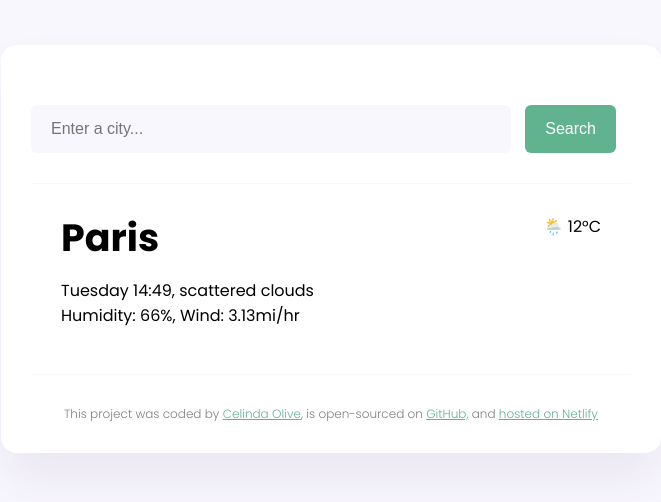
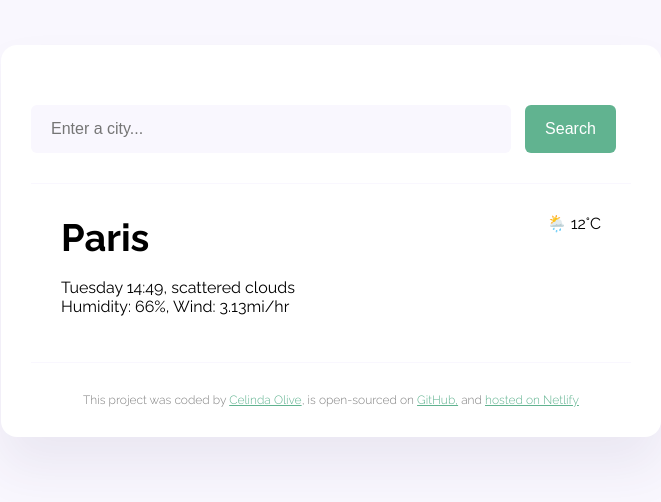
Before and after one commit to cc-olive/shiny-weather-app, a plain HTML site: page index.html in a window 1280 px wide. Shown: the whole page, without its empty margins (309-970 px from the left). Drawn offline with Linux system fonts and the light colour scheme.

Commit message:
Changed font

```diff
--- a/index.html
+++ b/index.html
@@ -6,7 +6,9 @@
     <link rel="stylesheet" href="src/style.css">
     <link rel="preconnect" href="https://fonts.googleapis.com">
     <link rel="preconnect" href="https://fonts.gstatic.com" crossorigin>
-    <link href="https://fonts.googleapis.com/css2?family=Poppins:ital,wght@0,100;0,200;0,300;0,400;0,500;0,600;0,700;0,800;0,900;1,100;1,200;1,300;1,400;1,500;1,600;1,700;1,800;1,900&display=swap" rel="stylesheet">
+    <link rel="preconnect" href="https://fonts.googleapis.com">
+<link rel="preconnect" href="https://fonts.gstatic.com" crossorigin>
+<link href="https://fonts.googleapis.com/css2?family=Poppins:ital,wght@0,100;0,200;0,300;0,400;0,500;0,600;0,700;0,800;0,900;1,100;1,200;1,300;1,400;1,500;1,600;1,700;1,800;1,900&family=Raleway:ital,wght@0,100..900;1,100..900&display=swap" rel="stylesheet">
     <title>Weather App 🌦️</title>
 <body>
     <div class="weather-app">
--- a/src/style.css
+++ b/src/style.css
@@ -1,6 +1,6 @@
 body {
     background-color: #f9f7fe;
-    font-family: "Poppins", sans-serif;
+    font-family: "Raleway", sans-serif;
 }
 
 .weather-app {
```
